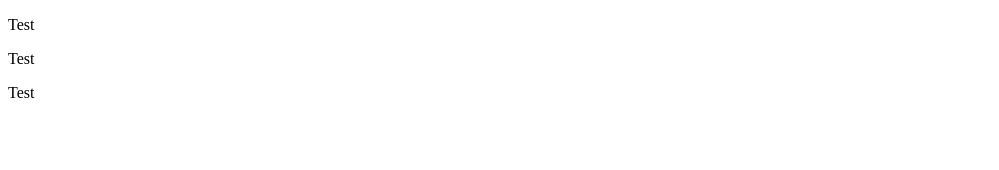
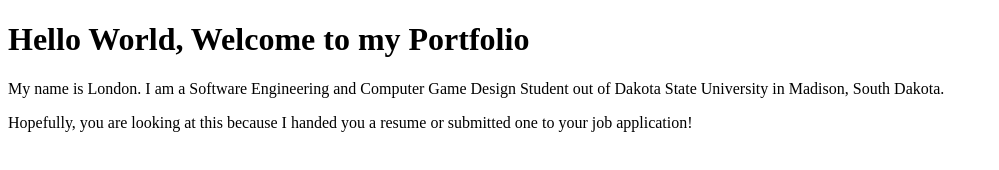
Before and after one commit to Teznon/Teznon.github.io, a plain HTML site: page index.html in a window 1280 px wide. Shown: the whole page, without its empty margins (0-999 px from the left). Drawn offline with Linux system fonts and the light colour scheme.

Commit message:
Brief introduction

```diff
--- a/index.html
+++ b/index.html
@@ -3,13 +3,13 @@
 
 <html>
     <head>
-        <title>Hello World</title>
+        <title>Hello World, Welcome to my Portfolio</title>
     </head>
 
     <body>
-        <p>Test</p>
-        <p>Test</p>
-        <p>Test</p>
+        <h1>Hello World, Welcome to my Portfolio</h1>
+        <p>My name is London. I am a Software Engineering and Computer Game Design Student out of Dakota State University in Madison, South Dakota.</p>
+        <p>Hopefully, you are looking at this because I handed you a resume or submitted one to your job application!</p>
 
 
 
```
Also changed, not shown: 1 other file.
